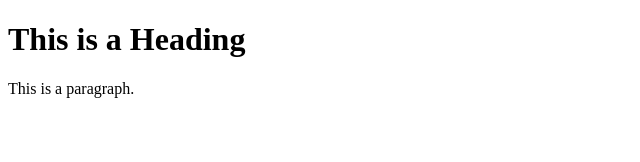
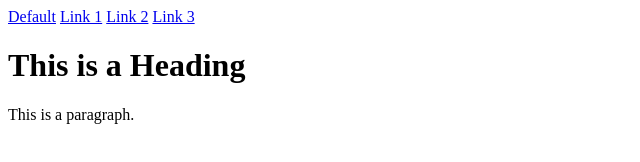
Before and after one commit to Chasingsnow/EMFvault, a plain HTML site: page index.html in a window 1280 px wide. Shown: the whole page, without its empty margins (0-640 px from the left). Drawn offline with Linux system fonts and the light colour scheme.

Commit message:
Update index.html

```diff
--- a/index.html
+++ b/index.html
@@ -1,6 +1,14 @@
 <!DOCTYPE html>
 <html>
 <head>
+
+<div class="w3-bar w3-border w3-black">
+  <a href="#" class="w3-bar-item w3-button">Default</a>
+  <a href="#" class="w3-bar-item w3-button w3-hover-none w3-text-grey w3-hover-text-white">Link 1</a>
+  <a href="#" class="w3-bar-item w3-button w3-hover-none w3-text-grey w3-hover-text-white">Link 2</a>
+  <a href="#" class="w3-bar-item w3-button w3-hover-none w3-text-grey w3-hover-text-white">Link 3</a>
+</div>
+
 <title>Home of Electromotive Force</title>
 </head>
 <body>
```
